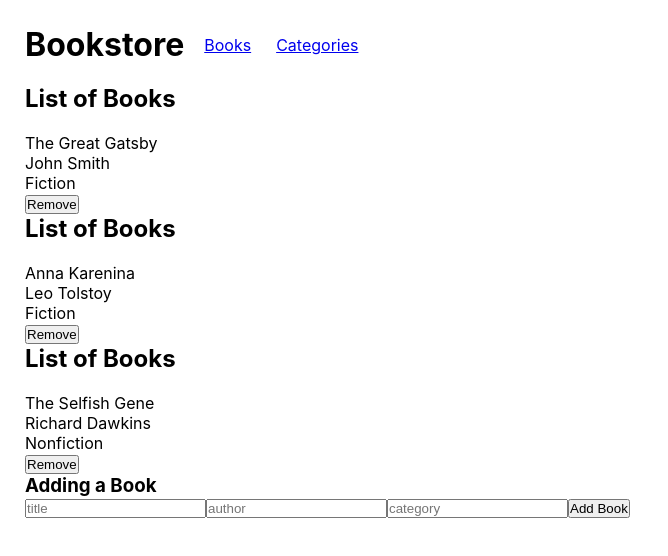
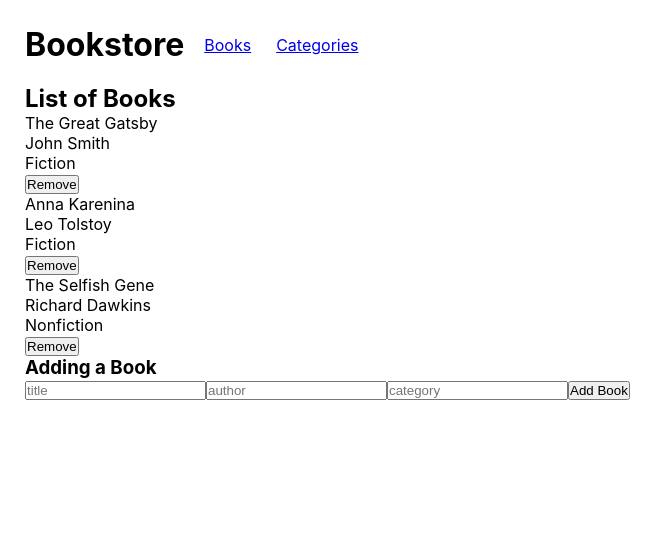
Before and after one commit to Amazinggracee/Bookstore, a React (Create React App) app: page / in a window 1280 px wide. Shown: the top 556 px of the page, without its empty margins (0-668 px from the left). Built offline with nearby package versions, Linux system fonts and the light colour scheme.

Commit message:
Move heading from Book.js to Book.js

```diff
--- a/src/Pages/Books.js
+++ b/src/Pages/Books.js
@@ -8,6 +8,7 @@ function Books() {
   return (
     <>
       <div>
+        <h2>List of Books</h2>
         {bookList.map((book) => (
           <Book
             key={book.item_id}
--- a/src/components/Book.js
+++ b/src/components/Book.js
@@ -10,7 +10,6 @@ export default function Book({
   return (
     <>
       <div className="booklist">
-        <h2>List of Books</h2>
         <ul>
           <li className="bookitems">
             <p>{title}</p>
```
